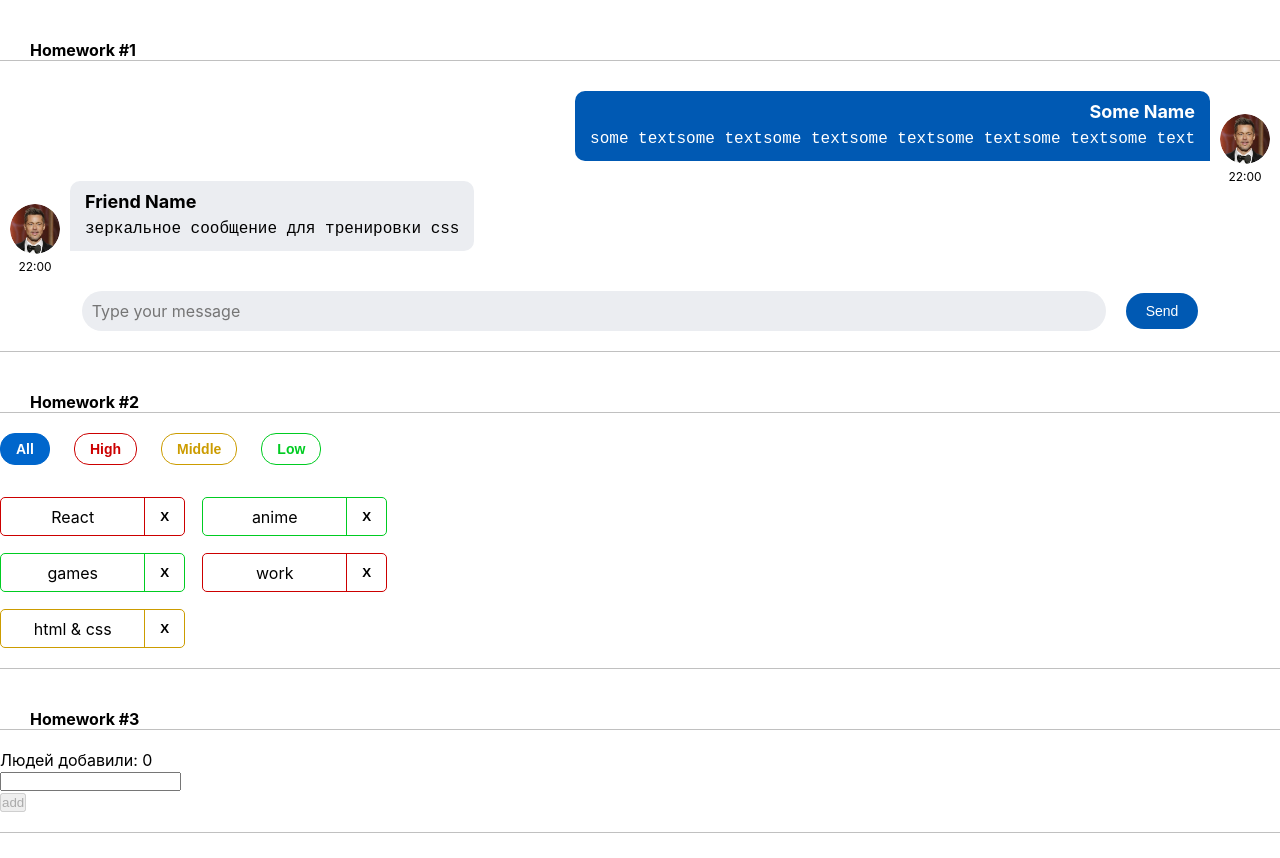
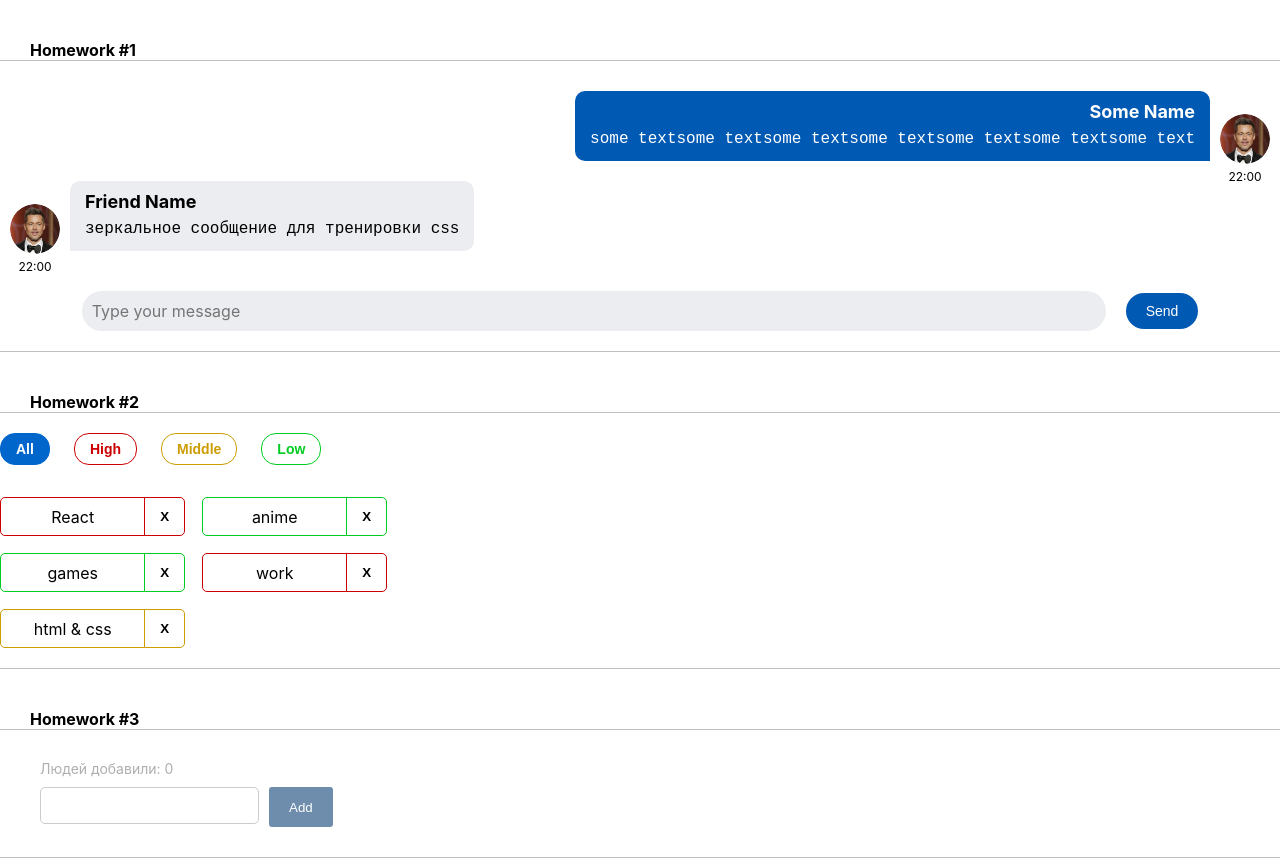
Before and after one commit to AliakseiKrasko/sprint2, a React (Create React App) app: page / in a window 1280 px wide. Before the commit the page ends 833 px from the top, so only its background shows below. Built offline with nearby package versions, Linux system fonts and the light colour scheme.

Commit message:
added style css

```diff
--- a/src/s2-homeworks/hw03/Greeting.module.css
+++ b/src/s2-homeworks/hw03/Greeting.module.css
@@ -1,34 +1,73 @@
 .greetingForm {
+    display: flex;
+    flex-direction: column;
+    padding: 10px;
+    padding-left: 40px;
 }
 
 .inputAndButtonContainer {
+    display: flex;
+    margin-top: 10px;
+    box-sizing: border-box;
 }
 
 .error {
+    color: red;
+
+
 }
 
 .input {
+    padding: 10px 20px;
+    margin-right: 10px;
+    border-radius: 5px;
+    border: 1px solid #ccc;
 }
 
 .input:focus {
+    padding: 10px 20px;
+    margin-right: 10px;
+    border-radius: 5px;
+    border: 1px solid red;
 }
 
 .errorInput {
+    padding: 10px 20px;
+    margin-right: 10px;
+    border: 1px solid red;
+    border-radius: 5px;
 }
 
 .button {
+    height: 40px;
+    padding: 10px 20px;
+    background: #0066cc;
+    border-radius: 5px;
+    color: white;
+    border: none;
 }
 
 .button:focus {
+    padding: 10px 20px;
+    background: #6e8cac;
+    border-radius: 5px;
 }
 
 .button:active {
+    padding: 10px 20px;
+    background: #0066cc;
+    border-radius: 5px;
 }
 
 .button:disabled {
+    padding: 10px 20px;
+    background: #6e8cac;
+    border-radius: 3px;
 }
 
 .text {
+    font-size: 14px;
+    color: #AFAFAF
 }
 
 .greeting {
--- a/src/s2-homeworks/hw03/Greeting.tsx
+++ b/src/s2-homeworks/hw03/Greeting.tsx
@@ -57,7 +57,7 @@ const Greeting: React.FC<GreetingPropsType> = (
                     className={s.button}
                     disabled={!name.trim()}
                 >
-                    add
+                    Add
                 </button>
             </div>
 
```
